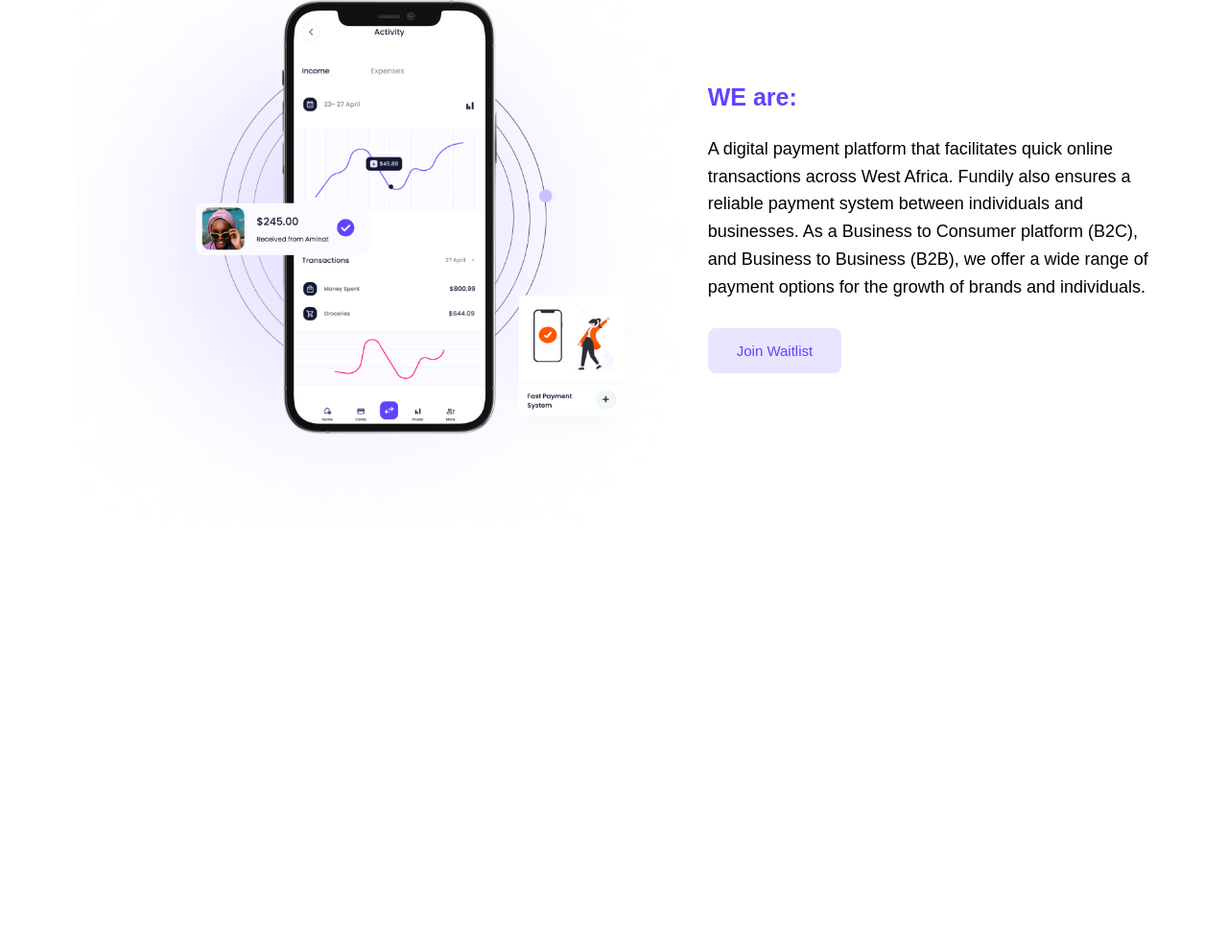
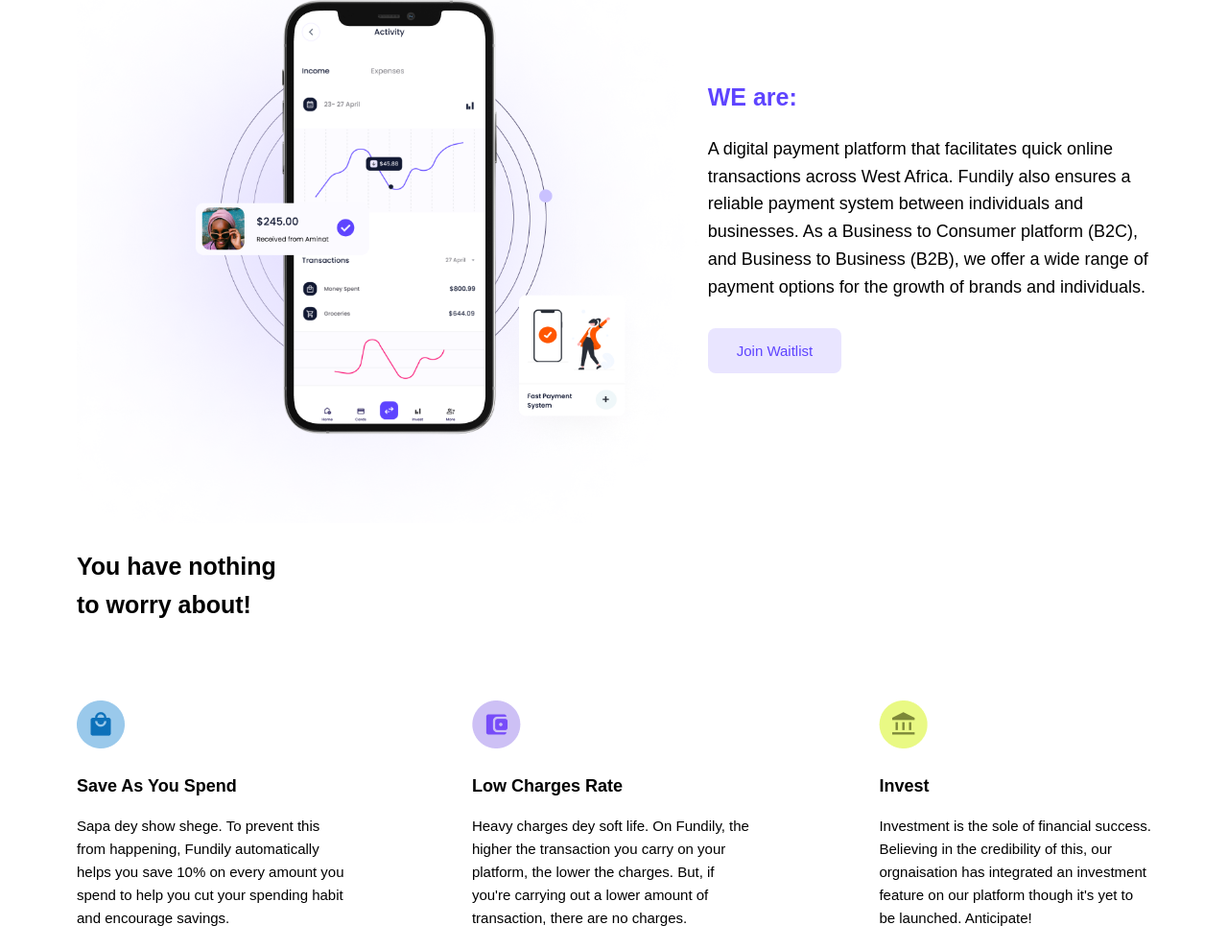
Before and after one commit to SHAKUURR/Fundily, a plain HTML site: page index.html in a window 1280 px wide. Shown: the part 767-1756 px from the top of the page at 96% size. Before the commit the page ends 1317 px from the top, so only its background shows below. Drawn offline with Linux system fonts and the light colour scheme.

Commit message:
added feature section

```diff
--- a/index.html
+++ b/index.html
@@ -55,5 +55,36 @@
                 </div>
             </div>
         </section>
+
+        <section class="features">
+            <h2 class="feature-heading">You have nothing <br> to worry about!</h2>
+            <div class="feature-details">
+                <div class="feature-box">
+                    <img src="img/Save.png" alt="save" class="feature-image">
+                    <h3 class="feature-secondary">Save As You Spend</h3>
+                    <p class="feature-paragraph">
+                        Sapa dey show shege. To prevent this from happening, Fundily automatically helps you save 10% on
+                        every amount you spend to help you cut your spending habit and encourage savings.
+                    </p>
+                </div>
+                <div class="feature-box">
+                    <img src="img/Low charges.png" alt="save" class="feature-image">
+                    <h3 class="feature-secondary">Low Charges Rate</h3>
+                    <p class="feature-paragraph">
+                        Heavy charges dey soft life. On Fundily, the higher the transaction you carry on your platform, the lower
+                        the charges. But, if you're carrying out a lower amount of transaction, there are no charges.
+                    </p>
+                </div>
+                <div class="feature-box">
+                    <img src="img/Invest.png" alt="save" class="feature-image">
+                    <h3 class="feature-secondary">Invest</h3>
+                    <p class="feature-paragraph">
+                       Investment is the sole of financial success. Believing in the credibility of this, our orgnaisation has
+                       integrated an investment feature on our platform though it's yet to be launched. Anticipate!
+                    </p>
+                </div>
+            </div>
+
+        </section>
     </body>
 </html>
--- a/style.css
+++ b/style.css
@@ -132,7 +132,7 @@
     width: 80%;
 }
 
-/*.....HEADER-HERO.....*/
+/*.....ABOUT-US.....*/
 .about {
     padding: 0 8rem;
 }
@@ -175,3 +175,41 @@
     padding: 1.5rem 3rem;
     border-radius: .8rem;
 }
+
+/*.....FEATURES.....*/
+.features {
+    padding: 2rem 8rem;
+}
+
+.feature-heading {
+    font-size: 2.5rem;
+    margin-bottom: 8rem;
+}
+
+.feature-details {
+    display: flex;
+    justify-content: space-between;
+    align-items: center;
+}
+
+.feature-box {
+   padding: 0;
+}
+
+.feature-box:not(:last-child) {
+    padding-right: 13rem;
+}
+
+.feature-image {
+    margin-bottom: 2rem;
+}
+
+.feature-secondary {
+    font-size: 1.8rem;
+    margin-bottom: 1.5rem;
+}
+
+.feature-paragraph {
+    font-size: 1.5rem;
+
+}
```
